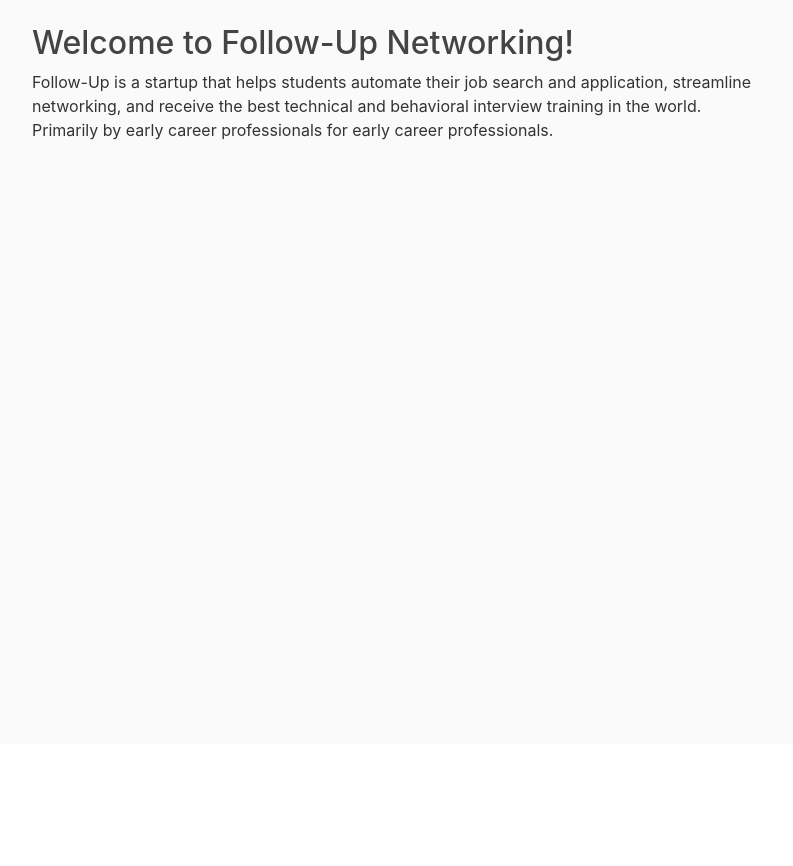
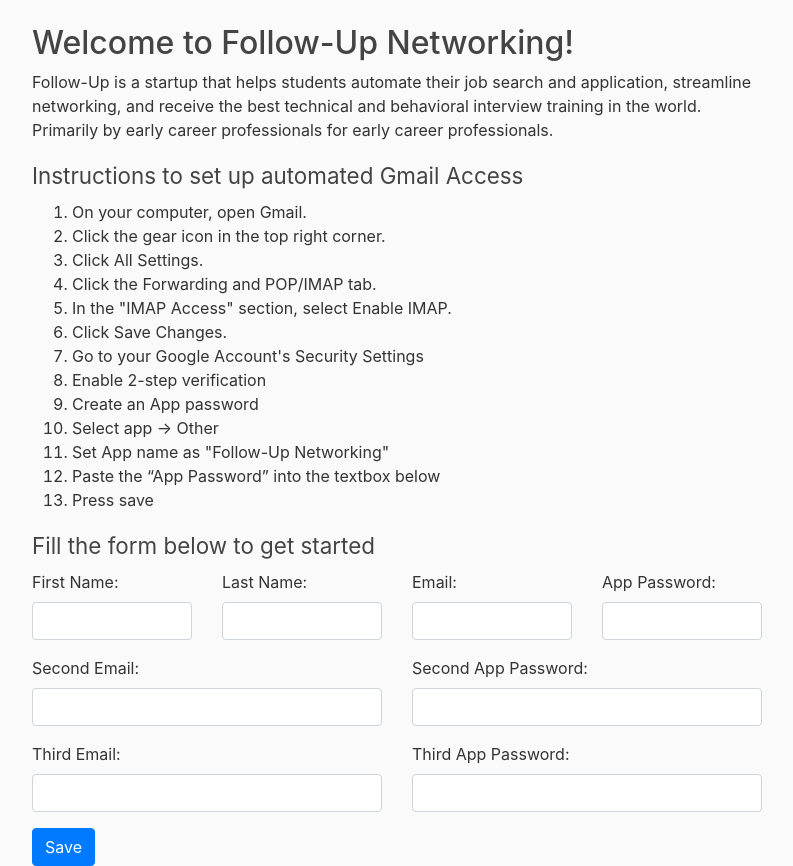
Before and after one commit to Orenil/Django-Contacts, a Django app: template contacts/templates/home.html in a window 1280 px wide. Shown: the part 56-922 px from the top of the page, without its empty margins (53-846 px from the left). Before the commit the page ends 196 px from the top, so only its background shows below. Run offline with Django 3.2, Linux system fonts and the light colour scheme; the template is opened without the code that fills it, so the values that code supplies are empty; some libraries are stand-ins or nearby versions.

Commit message:
updated changes

```diff
--- a/contacts/templates/home.html
+++ b/contacts/templates/home.html
@@ -13,6 +13,86 @@
                 and receive the best technical and behavioral interview training in the world. Primarily by early career
                 professionals for early career professionals.
             </p>
+            <h3><small>Instructions to set up automated Gmail Access</small></h3>
+            <ol>
+                <li>On your computer, open Gmail.</li>
+                <li>Click the gear icon in the top right corner.</li>
+                <li>Click All Settings.</li>
+                <li>Click the Forwarding and POP/IMAP tab.</li>
+                <li>In the "IMAP Access" section, select Enable IMAP.</li>
+                <li>Click Save Changes.</li>
+                <li>Go to your Google Account's Security Settings</li>
+                <li>Enable 2-step verification</li>
+                <li>Create an App password</li>
+                <li>Select app -> Other</li>
+                <li>Set App name as "Follow-Up Networking"</li>
+                <li>Paste the “App Password” into the textbox below</li>
+                <li>Press save</li>
+            </ol>
+            <h3><small>Fill the form below to get started</small></h3>
+            <form method="post" action="{% url 'save_instructions' %}">
+                {% csrf_token %}
+                <!-- Hidden field for instruction ID -->
+                <input type="hidden" name="instruction_id" value="{{ instructions.id }}">
+                <div class="row">
+                    <div class="col-md-3">
+                        <div class="form-group">
+                            <label for="first_name">First Name:</label>
+                            <input type="text" class="form-control" id="first_name" name="first_name" value="{{ instructions.first_name }}" required>
+                        </div>
+                    </div>
+                    <div class="col-md-3">
+                        <div class="form-group">
+                            <label for="last_name">Last Name:</label>
+                            <input type="text" class="form-control" id="last_name" name="last_name" value="{{ instructions.last_name }}" required>
+                        </div>
+                    </div>
+                    <div class="col-md-3">
+                        <div class="form-group">
+                            <label for="email">Email:</label>
+                            <input type="email" class="form-control" id="email" name="email" value="{{ instructions.email }}" required>
+                        </div>
+                    </div>
+                    <div class="col-md-3">
+                        <div class="form-group">
+                            <label for="app_password">App Password:</label>
+                            <input type="password" class="form-control" id="app_password" name="app_password" value="{{ instructions.app_password }}" required>
+                        </div>
+                    </div>
+                </div>
+                <!-- Additional sets of text boxes -->
+                <!-- Second email -->
+                <div class="row">
+                    <div class="col-md-6">
+                        <div class="form-group">
+                            <label for="second_email">Second Email:</label>
+                            <input type="email" class="form-control" id="second_email" name="second_email" value="{{ instructions.second_email }}">
+                        </div>
+                    </div>
+                    <div class="col-md-6">
+                        <div class="form-group">
+                            <label for="second_app_password">Second App Password:</label>
+                            <input type="password" class="form-control" id="second_app_password" name="second_app_password" value="{{ instructions.second_app_password }}">
+                        </div>
+                    </div>
+                </div>
+                <!-- Third email -->
+                <div class="row">
+                    <div class="col-md-6">
+                        <div class="form-group">
+                            <label for="third_email">Third Email:</label>
+                            <input type="email" class="form-control" id="third_email" name="third_email" value="{{ instructions.third_email }}">
+                        </div>
+                    </div>
+                    <div class="col-md-6">
+                        <div class="form-group">
+                            <label for="third_app_password">Third App Password:</label>
+                            <input type="password" class="form-control" id="third_app_password" name="third_app_password" value="{{ instructions.third_app_password }}">
+                        </div>
+                    </div>
+                </div>
+                <button type="submit" class="btn btn-primary">Save</button>
+            </form>
         </div>
     </div>
 {% endblock %}
--- a/contacts/urls.py
+++ b/contacts/urls.py
@@ -31,6 +31,7 @@ urlpatterns = [
     path('email-template/', views.email_template_page, name='email_template'),
     path('send_email/', views.send_email, name='send_email'),
     path('get_email_details/', views.get_email_details, name='get_email_details'),
+    path('save-instructions/', views.save_instructions, name='save_instructions'),
 ]
 
 if settings.DEBUG:
```
Also changed, not shown: contacts/admin.py (+6 -1 lines), contacts/forms.py (+6 -1 lines), contacts/models.py (+14 -0 lines), contacts/templates/email_template.html (+8 -1 lines), contacts/views.py (+49 -4 lines), resend_test.py (added, +13 -0 lines), brevo_api.py (added), contacts/migrations/0046_instructions.py (added), contacts/migrations/0047_instructions_second_app_password_and_more.py (added), db.sqlite3, 1 other file.
